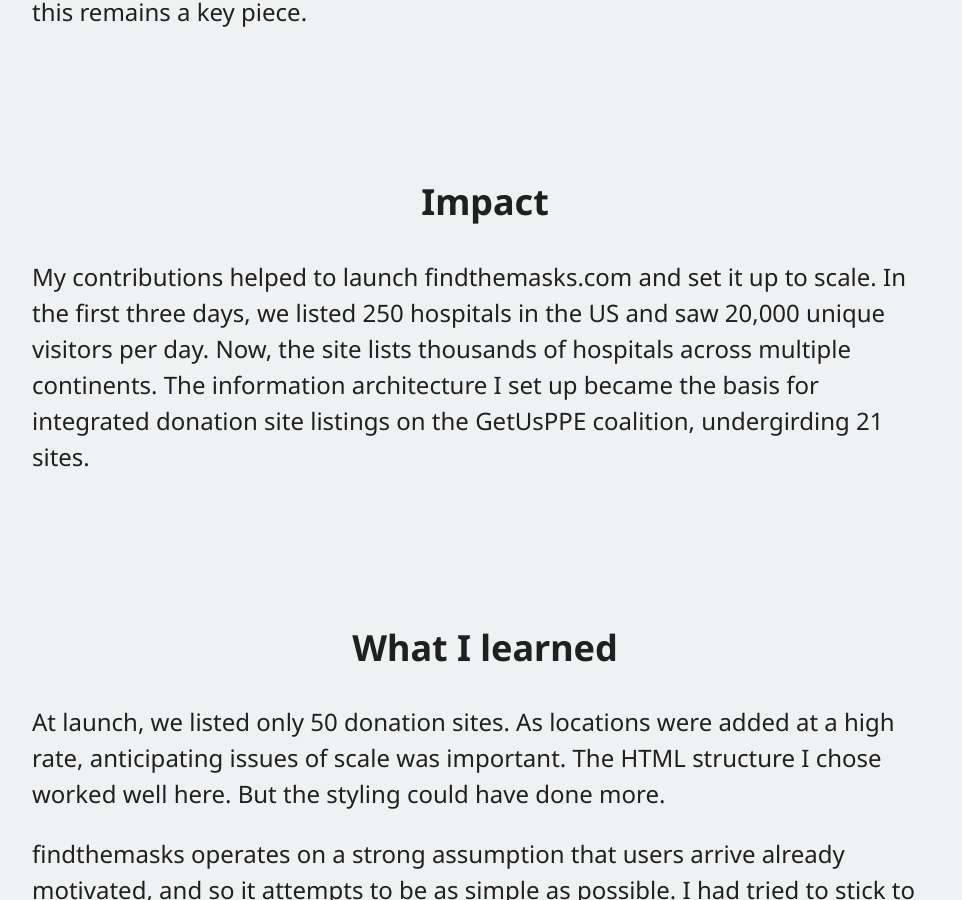
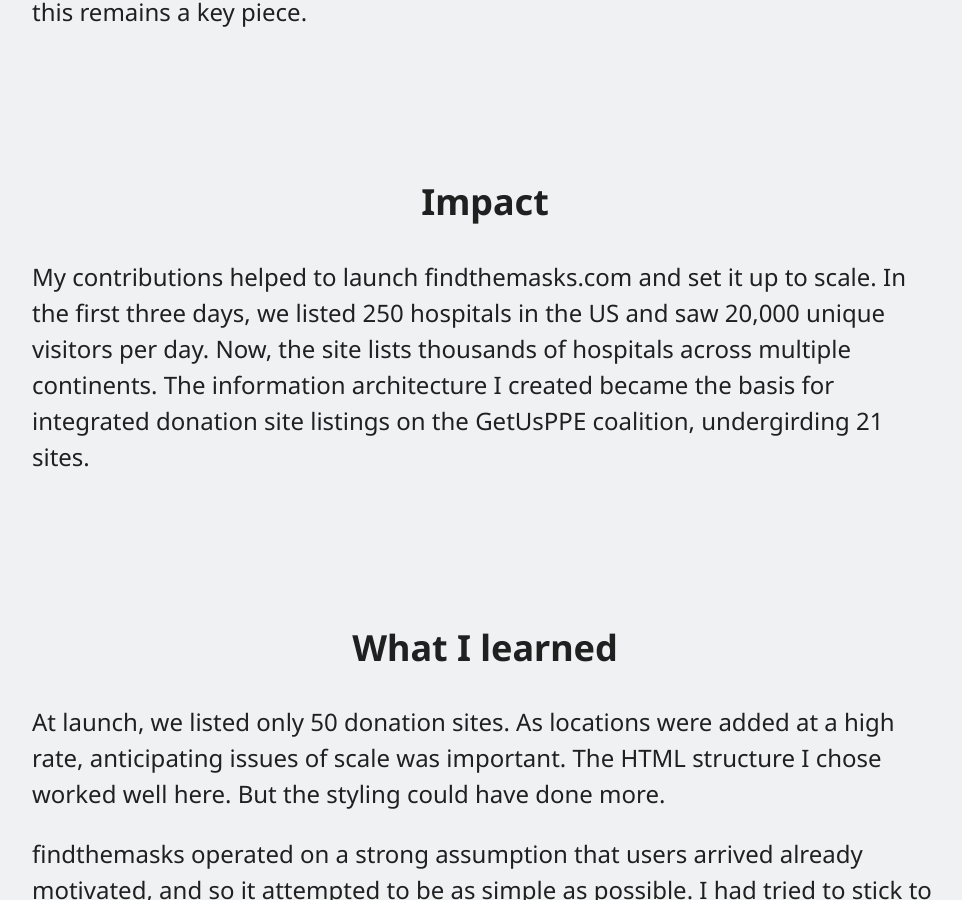
Before and after one commit to ctavispost/personalPortfolio, a Jekyll site: the page built from project04.md, in a window 1280 px wide and 900 px high, scrolled down 3024 px. Shown: the whole window, without its empty margins (155-1117 px from the left). Built offline with Jekyll 4.4.1, drawn with Linux system fonts in a browser that asks for light colours; some of the changed text lies outside the part shown.

Commit message:
Adjust content of proj 04 to be more descriptive

```diff
--- a/project04.md
+++ b/project04.md
@@ -71,9 +71,11 @@
 
 findthemasks shows:
 
-- donation locations
-- what they need
-- how to give
+<ul>
+<li>donation locations</li>
+<li>what they needed</li>
+<li>how to give</li>
+</ul>
 
 Hospitals could add or remove their information through a linked form. After moderators approved it, the index automatically updated. The resulting list is searchable by map and filters.
 </div>
@@ -92,7 +94,7 @@
 <section class="medBreak" markdown="1">
 <h2 class="centerGrid" markdown="1">Impact</h2>
 
-My contributions helped to launch findthemasks.com and set it up to scale. In the first three days, we listed 250 hospitals in the US and saw 20,000 unique visitors per day. Now, the site lists thousands of hospitals across multiple continents. The information architecture I set up became the basis for integrated donation site listings on the GetUsPPE coalition, undergirding 21 sites.
+My contributions helped to launch findthemasks.com and set it up to scale. In the first three days, we listed 250 hospitals in the US and saw 20,000 unique visitors per day. Now, the site lists thousands of hospitals across multiple continents. The information architecture I created became the basis for integrated donation site listings on the GetUsPPE coalition, undergirding 21 sites.
 </section>
 
 <section class="medBreak" markdown="1">
@@ -100,11 +102,11 @@
 
 At launch, we listed only 50 donation sites. As locations were added at a high rate, anticipating issues of scale was important. The HTML structure I chose worked well here. But the styling could have done more.
 
-findthemasks operates on a strong assumption that users arrive already motivated, and so it attempts to be as simple as possible. I had tried to stick to this theme using a single font family. Even with different font sizes and opacity to indicate hierarchy, once the donation site list grew over a thousand, it needed to help users quickly differentiate cities and hospitals when scrolling.
+findthemasks operated on a strong assumption that users arrived already motivated, and so it attempted to be as simple as possible. I had tried to stick to this theme using a single font family. Even with different font sizes and opacity to indicate hierarchy, once the donation site list grew over a thousand, it needed to help users quickly differentiate cities and hospitals when scrolling.
 
 User feedback brought this to our attention a week after launch. If I had considered this opportunity at the beginning, I would have used an easy to read, serif font for cities and states, while the hospitals would have been sans serif like the rest of the page.
 
-In retrospect, it's obvious that more content can make the same-styled page seem more complex and harder to read. This is something I will carry with me when I consider how to make products robust.
+In retrospect, it's obvious that more content can make a single font page seem more complex and harder to read. This is something I will carry with me when I consider how to make products robust.
 </section>
 </div>
 </article>
```
